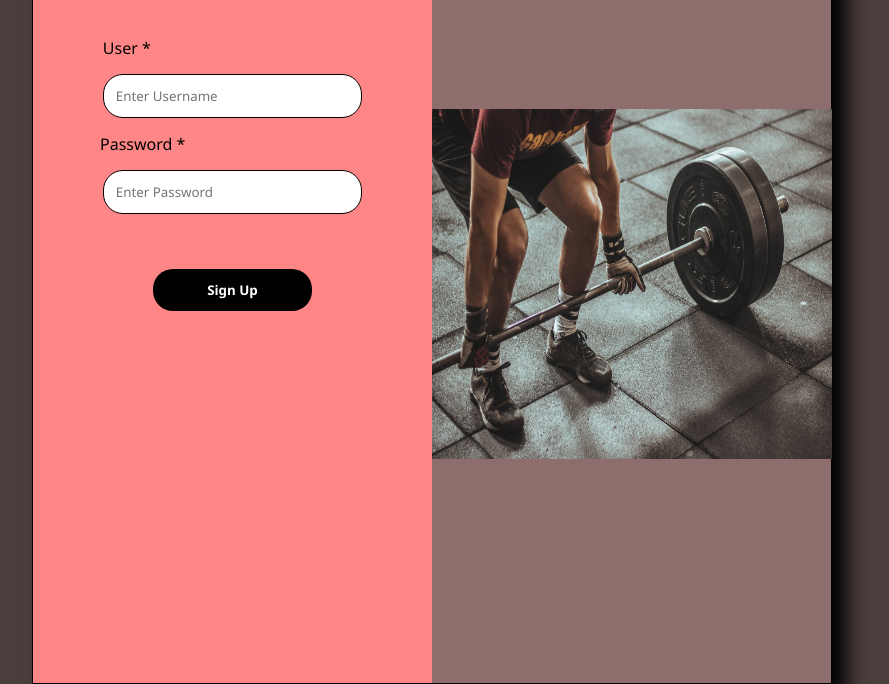
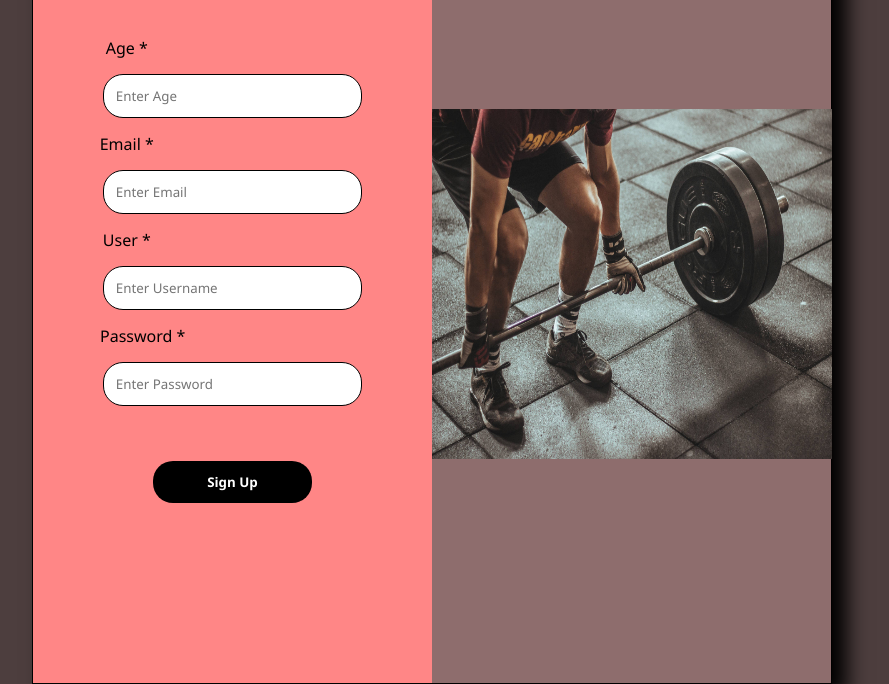
Before and after one commit to ColtonParham/CSPROJECT-MERN-STACK, a website: page views/signUp.html in a window 1280 px wide. Shown: the part 166-850 px from the top of the page, without its empty margins (208-1097 px from the left). Drawn offline with Linux system fonts and the light colour scheme; files that its build step writes are made by us from their sources; files whose address does not match are found by name.

Commit message:
sign up update

```diff
--- a/views/signUp.html
+++ b/views/signUp.html
@@ -13,11 +13,16 @@
     <div class="container">
         <form action="javascript:;" class = "form" onsubmit="submitForm()">
             <h2>Register</h2>
+            <p class = "requiredEmail">Age *</p>
+            <input type="number" name = "age" id="age" class="box" placeholder="Enter Age">
+            <p class = "requiredEmail">Email *</p>
+            <input type="email" name = "email" id="email" class="box" placeholder="Enter Email">
             <p class = "requiredEmail">User *</p>
             <input type="user" name = "user" id="user" class="box" placeholder="Enter Username">
             <p class = "required">Password *</p>
             <input type = "password" name ="pwd" class="box" placeholder="Enter Password">
             <input type ="submit" value="Sign Up" id="submit", >
+
         </form>
         <script>
             async function submitForm() {
```
